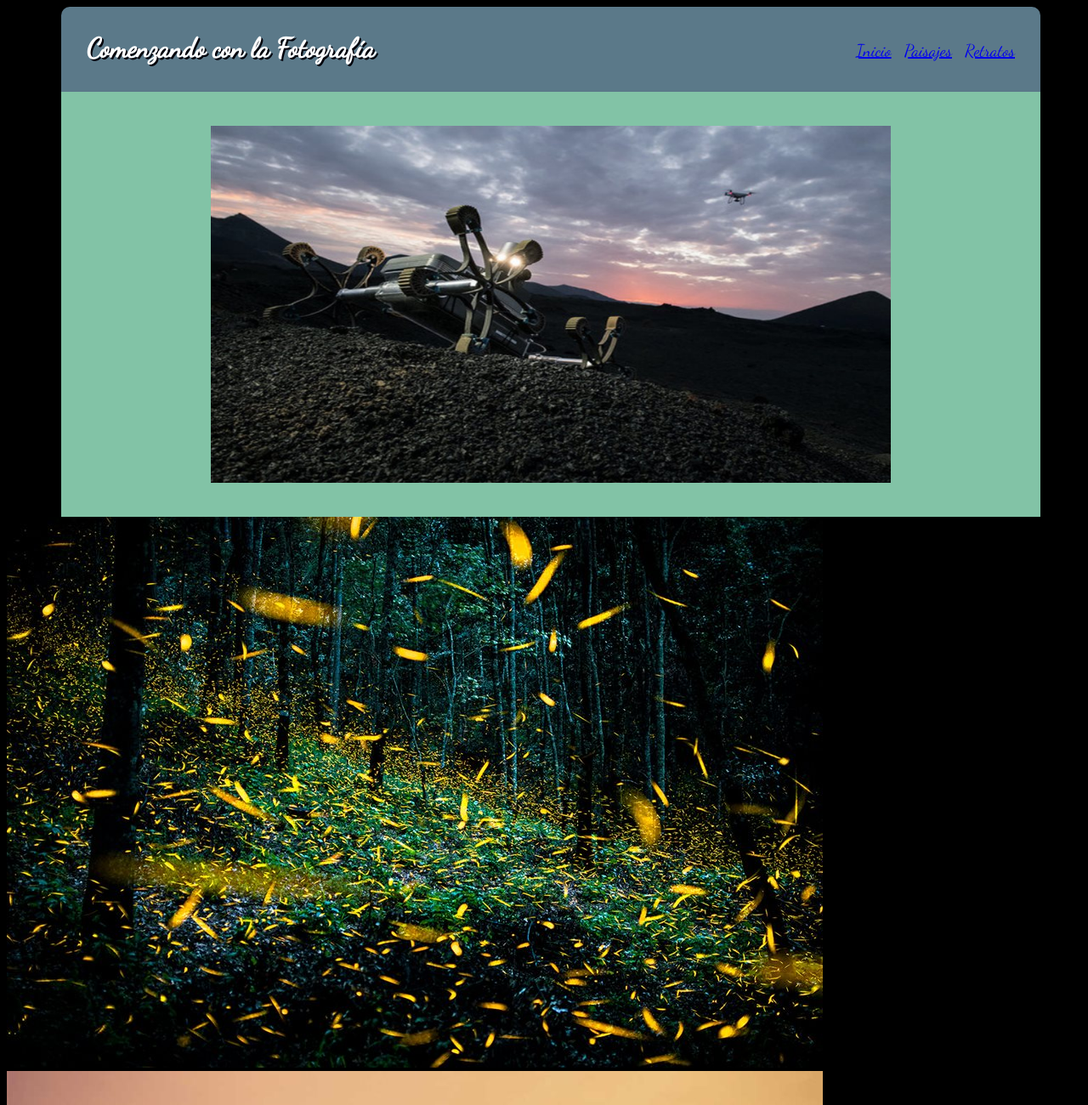
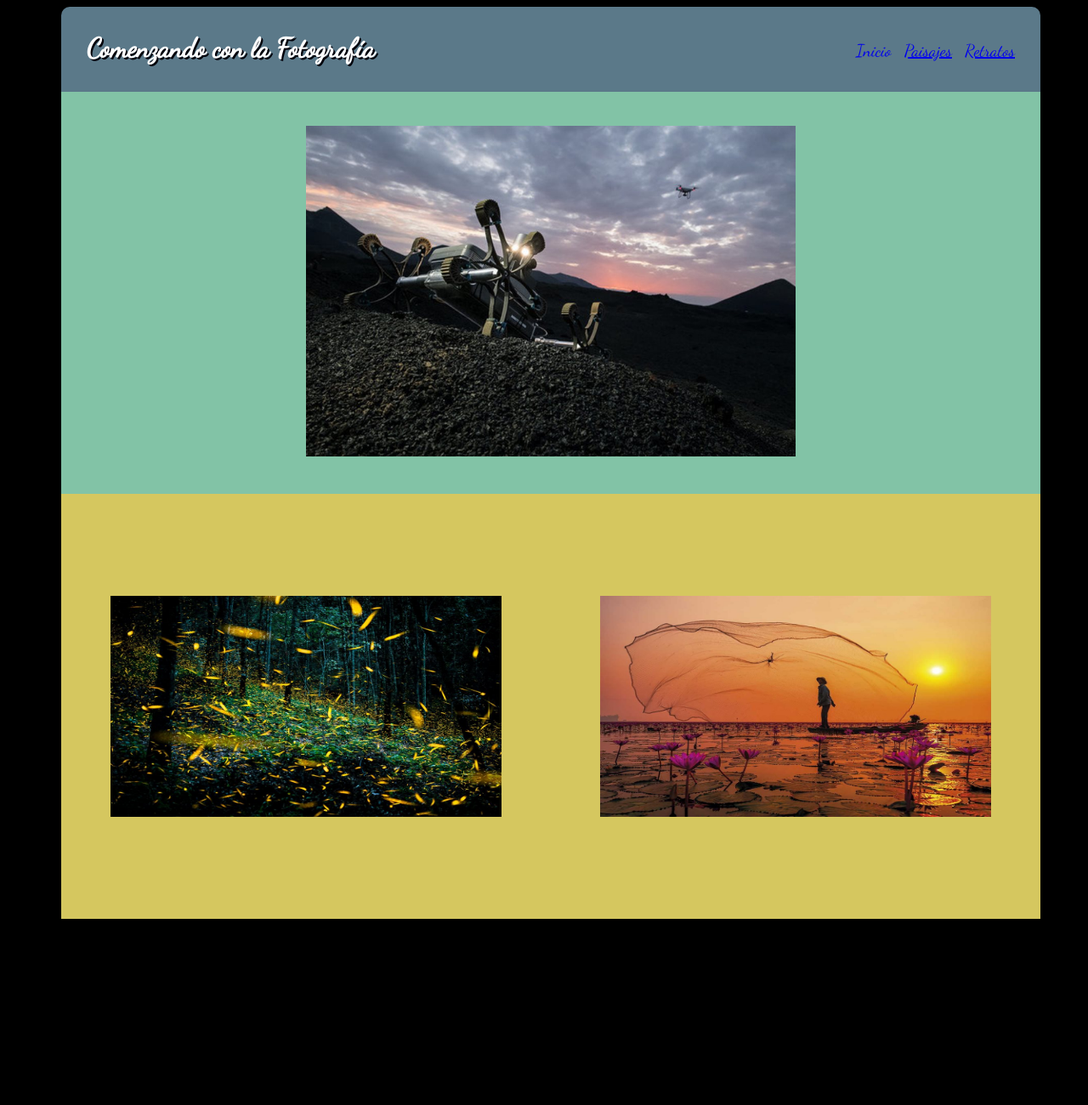
Before and after one commit to DiegoSeymour/Examen-NextU-CSS3, a plain HTML site: page index.html in a window 1280 px wide. Shown: the top 1300 px of the page at 85% size. After the commit the page ends 1089 px from the top, so only its background shows below. Drawn offline with Linux system fonts and the light colour scheme.

Commit message:
Agregadas Imagenes Secundarias
Se conviertes imagenes a adaptativas proporcionales, tanto imagen central como imagenes secundarias

```diff
--- a/css/estilos.css
+++ b/css/estilos.css
@@ -3,6 +3,8 @@ body {
   background-color: black;
   width: 100%;
   height: 100%;
+  display: flex;
+  flex-direction: column;
 }
 
 header {
@@ -21,30 +23,65 @@ header > h1 {
   text-shadow: 2px 2px #02010a;
 }
 
-nav {
-  word-spacing: 10px;
-  font-size: 20px;
+div #navegador {
   margin-top: 40px;
   margin-right: 30px;
   float: right;
+  word-spacing: 10px;
+  font-size: 20px;
 }
 
-#contenido {
-  align-content: center;
+.link_index {
+  text-decoration: none;
 }
 
-#ImagenCentral{
+#ImagenCentral {
+  background-color: #82c3a6;
+  width: 90%;
+  margin: 0 auto;
+}
+
+#ImagenCentral img{
+  position: relative;
+  left: 25%;
+  padding-top: 40px;
+  padding-bottom: 40px;
+}
+
+#Imagenes_Bajas {
   display: flex;
   margin: 0 auto;
   width: 90%;
   height: 500px;
   color: white;
-  background-color: #82c3a6;
+  background-color: #d5c75f;
 }
 
-#ImagenCentral img{
+.bloqueIzq{
   position: relative;
-  width: 800px;
-  display: block;
-	margin: 40px auto;
+  width: 5%;
 }
+
+.luciernagas{
+  position: relative;
+  width: 40%;
+  padding-top: 120px;
+  padding-bottom: 120px;
+}
+
+.bloqueMed{
+  position: relative;
+  width: 10%;
+}
+
+.pescando{
+  position: relative;
+  width: 40%;
+  padding-top: 120px;
+  padding-bottom: 120px;
+}
+
+.bloqueDer{
+  position: relative;
+  width: 5%;
+}
--- a/index.html
+++ b/index.html
@@ -14,20 +14,23 @@
             <h1>
             Comenzando con la Fotografía
             </h1>
-            <nav>
-                <a href="index.html">Inicio</a>
-                <a href="paisajes.html">Paisajes</a>
-                <a href="retratos.html">Retratos</a>
-            </nav>
+            <div id="navegador">
+                <a href="index.html" alt="fotografia" class="link_index">Inicio</a>
+                <a href="paisajes.html" class="link_paisajes">Paisajes</a>
+                <a href="retratos.html" class="link_retratos">Retratos</a>
+            </div>
         </header>
 
         <section id="ImagenCentral">
-          <img src="imagenes/marte.jpg"/>
+          <img src="imagenes/marte.jpg"/ width="50%"/>
         </section>
 
         <section id="Imagenes_Bajas">
-          <img src="imagenes/luciernagas.jpg"/>
-          <img src="imagenes/pescando.jpg"/>
+          <div class="bloqueIzq"></div>
+          <img src="imagenes/luciernagas.jpg" alt="luciernagas" class="luciernagas">
+          <div class="bloqueMed"></div>
+          <img src="imagenes/pescando.jpg" alt="pescando" class="pescando">
+          <div class="bloqueDer"></div>
         </section>
   </div>
   </body>
```
